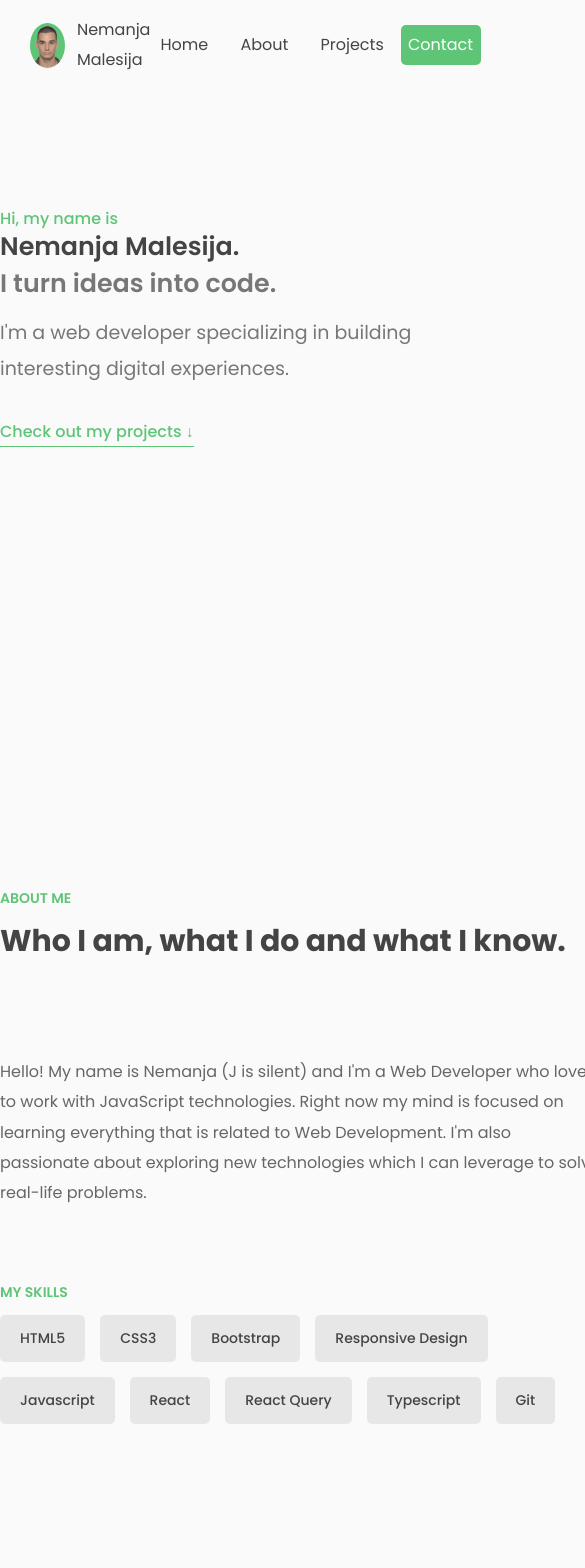
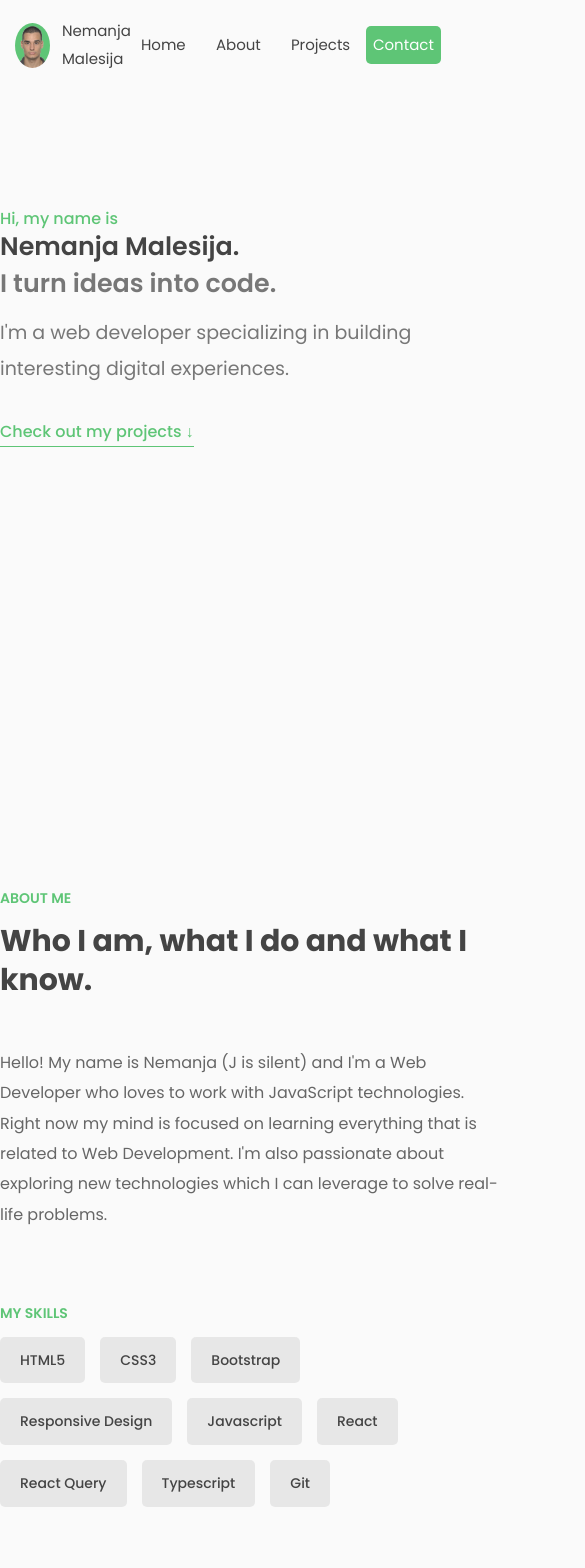
Before and after one commit to nemanjamalesija/portfolio-website, a React (Create React App) app: page / in a window 390 px wide. Shown: the top 1568 px of the page, 585 px wide, since content can reach past the window. Built offline with nearby package versions, Linux system fonts and the light colour scheme.

Commit message:
Add responsive

```diff
--- a/src/components/footer.css
+++ b/src/components/footer.css
@@ -66,3 +66,17 @@
     padding: 4.8rem 0;
   }
 }
+
+@media (max-width: 595px) {
+  .heading-fourth {
+    font-size: 1.5rem;
+  }
+
+  .heading-fifth {
+    font-size: 1.4rem;
+  }
+
+  .footer-mail {
+    font-size: 1.3rem;
+  }
+}
--- a/src/components/nav.css
+++ b/src/components/nav.css
@@ -81,10 +81,6 @@
     padding: 0 3rem;
   }
 
-  .links-list {
-    width: auto;
-  }
-
   .list-item {
     min-width: 8rem;
     font-size: 1.6rem;
@@ -94,3 +90,18 @@
     font-size: 1.6rem;
   }
 }
+
+@media (max-width: 595px) {
+  .nav {
+    padding: 0 1.5rem;
+  }
+
+  .list-item {
+    min-width: 7.5rem;
+    font-size: 1.5rem;
+  }
+
+  .author-paragraph {
+    font-size: 1.5rem;
+  }
+}
--- a/src/index.css
+++ b/src/index.css
@@ -143,3 +143,13 @@ a:visited {
     font-size: 3rem;
   }
 }
+
+@media (max-width: 595px) {
+  .container {
+    width: 50rem;
+  }
+
+  .header {
+    margin-bottom: 4.8rem;
+  }
+}
```
